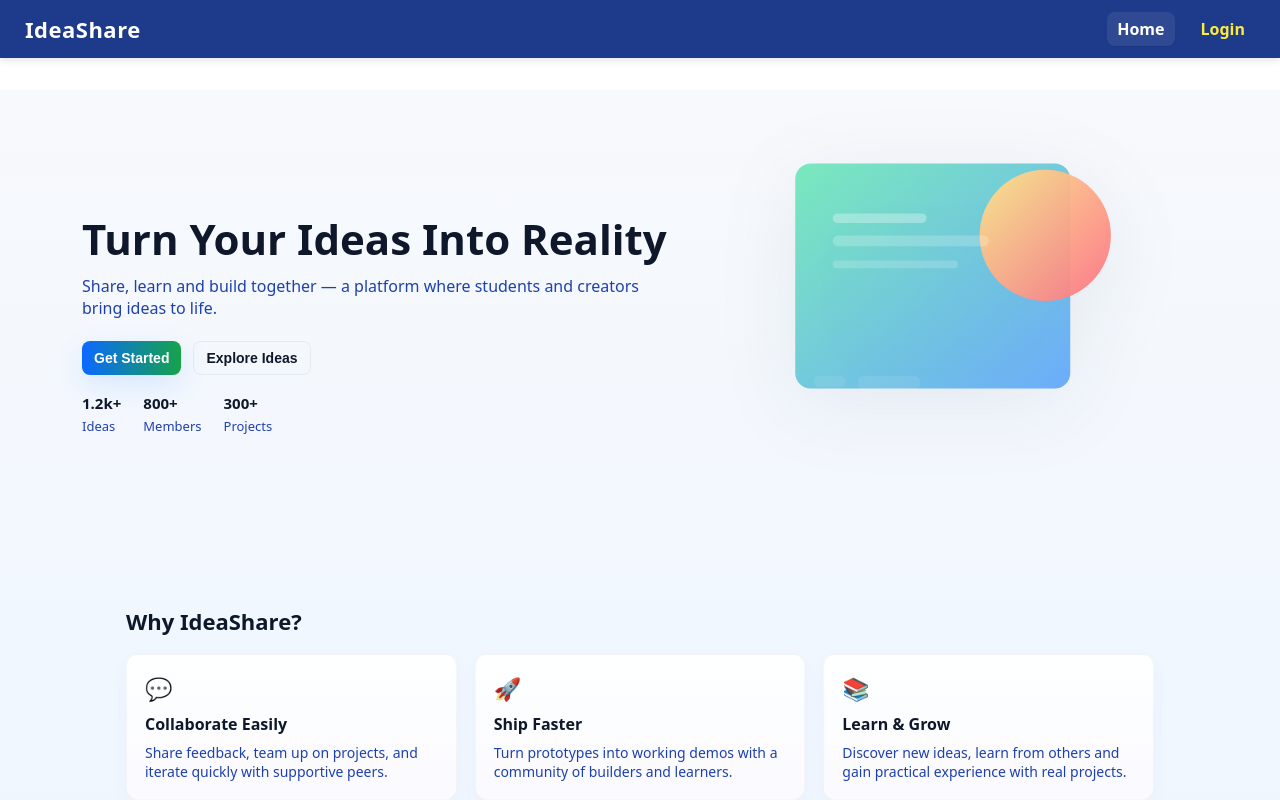
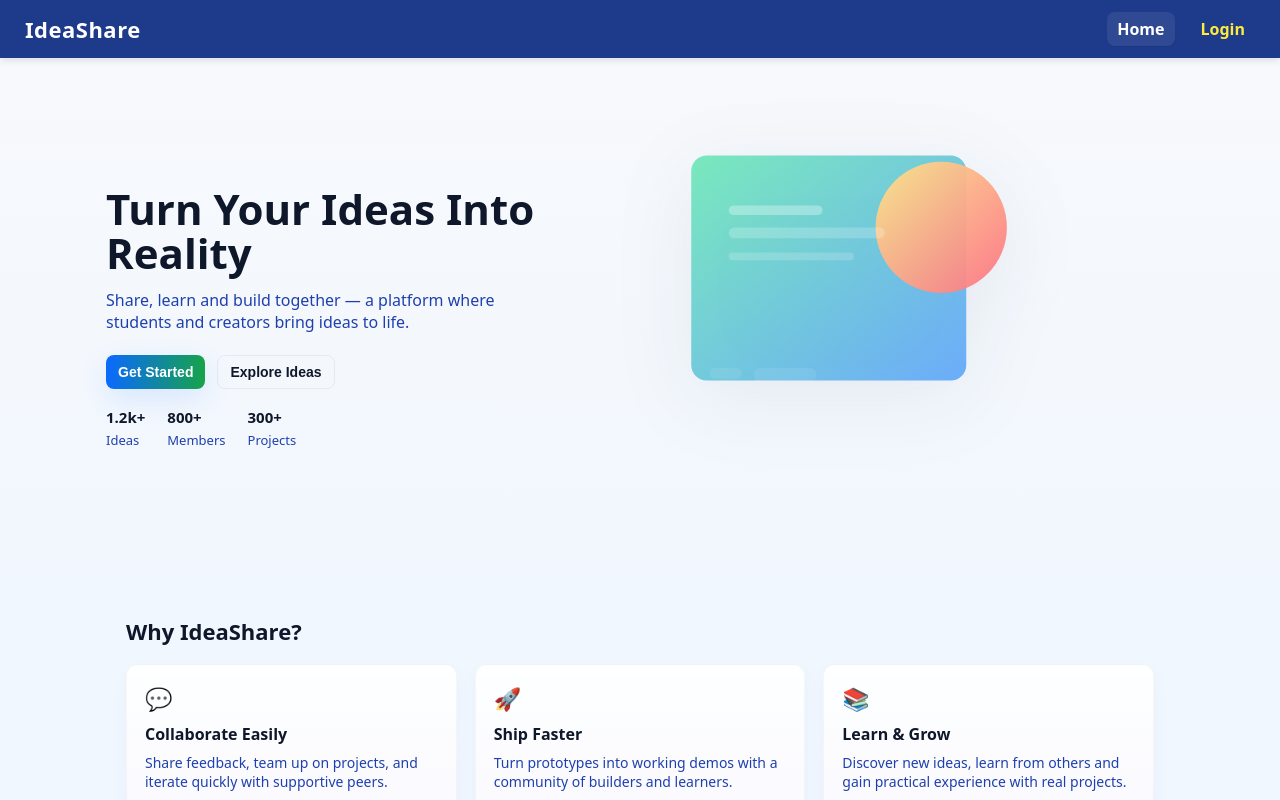
Before and after one commit to Priya-Tanwar-Eng/idea-share, a React (Vite) app in the folder frontend/: page / in a window 1280 px wide. Shown: the top 800 px of the page. Built offline with nearby package versions, Linux system fonts and the light colour scheme.

Commit message:
change home page design

```diff
--- a/frontend/src/pages/Home.css
+++ b/frontend/src/pages/Home.css
@@ -22,11 +22,11 @@
 .hero {
   display: grid;
   grid-template-columns: 1fr 480px;
-  gap: 36px;
+  gap: 50px;
   align-items: center;
   max-width: 1200px;
-  margin: 32px auto;
-  padding: 36px;
+  /* margin: 32px auto; */
+  padding: 60px 100px;
 }
 
 .hero-left {
```
